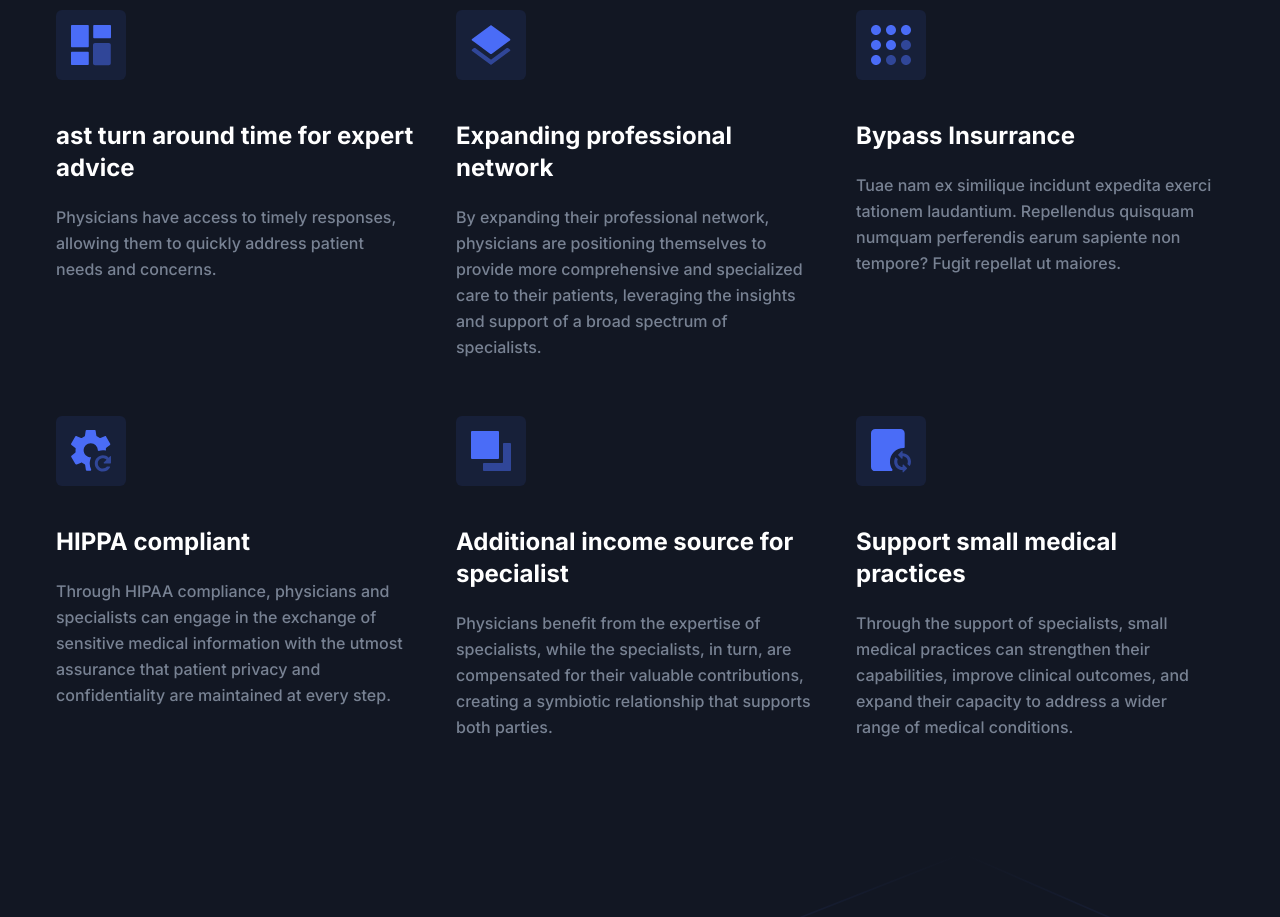
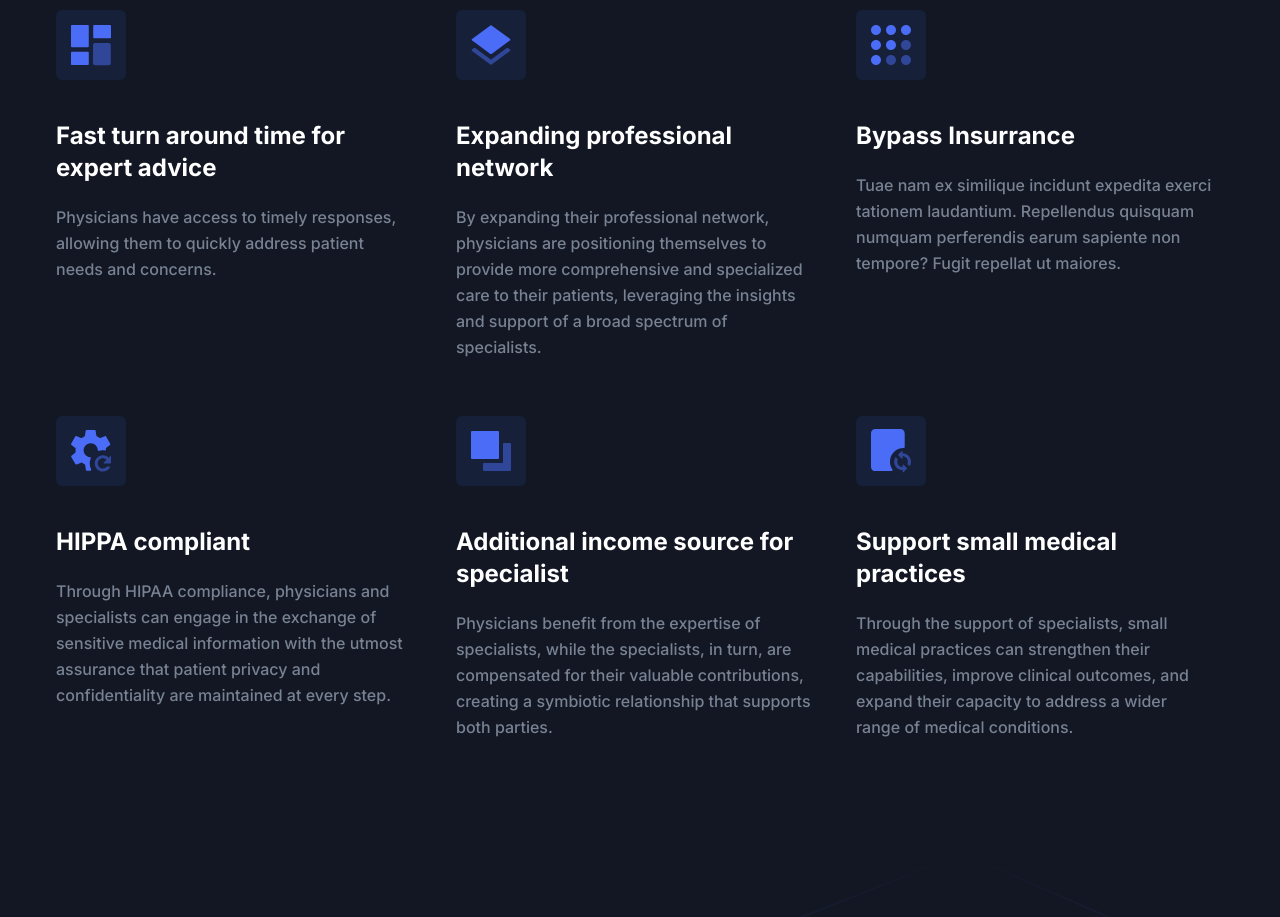
Before and after one commit to syounglee012/docktorly-frontend, a Next.js app: page / in a window 1280 px wide. Shown: the part 920-1837 px from the top of the page. Built offline with nearby package versions, Linux system fonts and the light colour scheme.

Commit message:
correct main feature text

```diff
--- a/components/Features/featuresData.tsx
+++ b/components/Features/featuresData.tsx
@@ -12,7 +12,7 @@ const featuresData: Feature[] = [
         <path d="M23.2222 0C22.6699 0 22.2222 0.447715 22.2222 1V12.3333C22.2222 12.8856 22.6699 13.3333 23.2222 13.3333H39C39.5523 13.3333 40 12.8856 40 12.3333V0.999999C40 0.447714 39.5523 0 39 0H23.2222ZM0 39C0 39.5523 0.447715 40 1 40H16.7778C17.3301 40 17.7778 39.5523 17.7778 39V27.6667C17.7778 27.1144 17.3301 26.6667 16.7778 26.6667H1C0.447716 26.6667 0 27.1144 0 27.6667V39ZM0 21.2222C0 21.7745 0.447715 22.2222 1 22.2222H16.7778C17.3301 22.2222 17.7778 21.7745 17.7778 21.2222V0.999999C17.7778 0.447714 17.3301 0 16.7778 0H1C0.447716 0 0 0.447715 0 1V21.2222Z" />
       </svg>
     ),
-    title: "ast turn around time for expert advice",
+    title: "Fast turn around time for expert advice",
     paragraph:
       "Physicians have access to timely responses, allowing them to quickly address patient needs and concerns.",
   },
```
